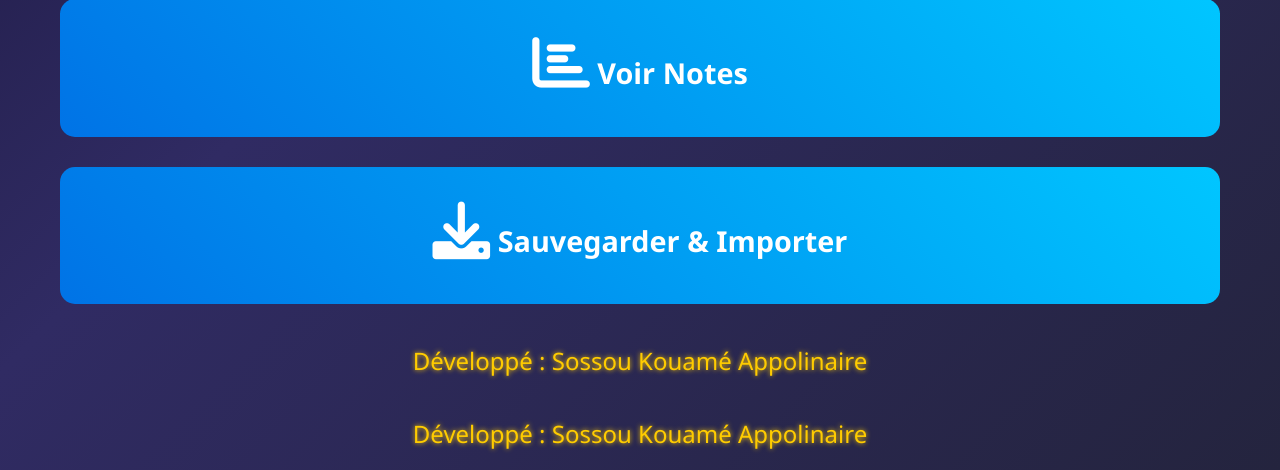
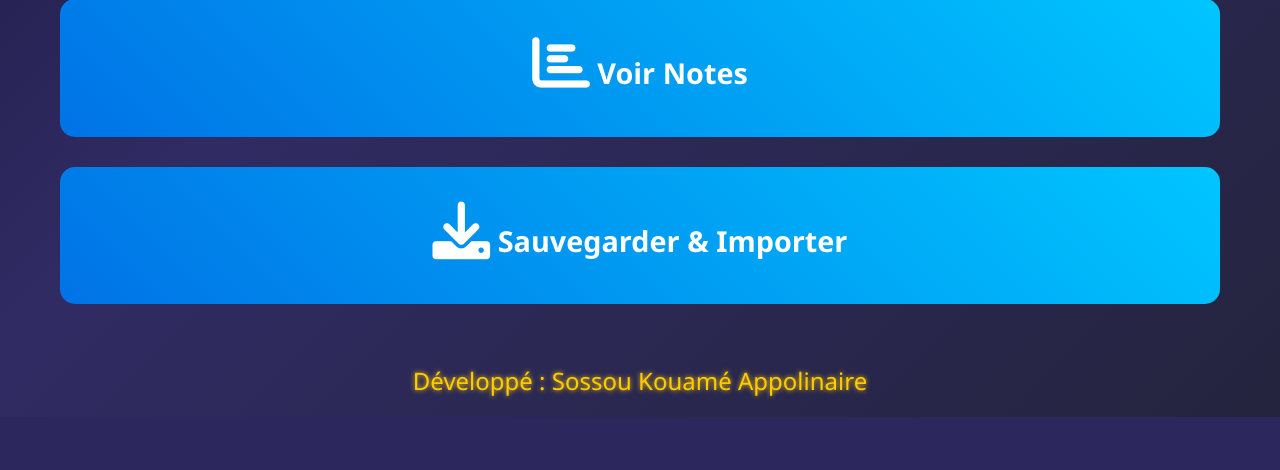
Before and after one commit to appolinair2355/-cole-, a Python web app: template templates/accueil.html in a window 1280 px wide. Shown: the part 1004-1474 px from the top of the page. After the commit the page ends 1421 px from the top, so only its background shows below. Run offline with Jinja, Linux system fonts and the light colour scheme; the template is opened without the code that fills it, so the values that code supplies are empty.

Commit message:
Update accueil.html

```diff
--- a/templates/accueil.html
+++ b/templates/accueil.html
@@ -3,7 +3,6 @@
 {% block title %}Accueil - École Mont Sion de Bapkerou{% endblock %}
 
 {% block content %}
-<div class="accueil-container">
 <div class="school-name">
     <span class="animate-text">École 🏫 Mont Sion de Bapkerou</span>
 </div>
@@ -44,9 +43,4 @@
         <span>Sauvegarder & Importer</span>
     </a>
 </div>
-
-    <div class="signature">
-        <span class="animate-signature">Développé : Sossou Kouamé Appolinaire</span>
-    </div>
-</div>
 {% endblock %}
```
Lines whose indentation alone changed are shown as unchanged.
